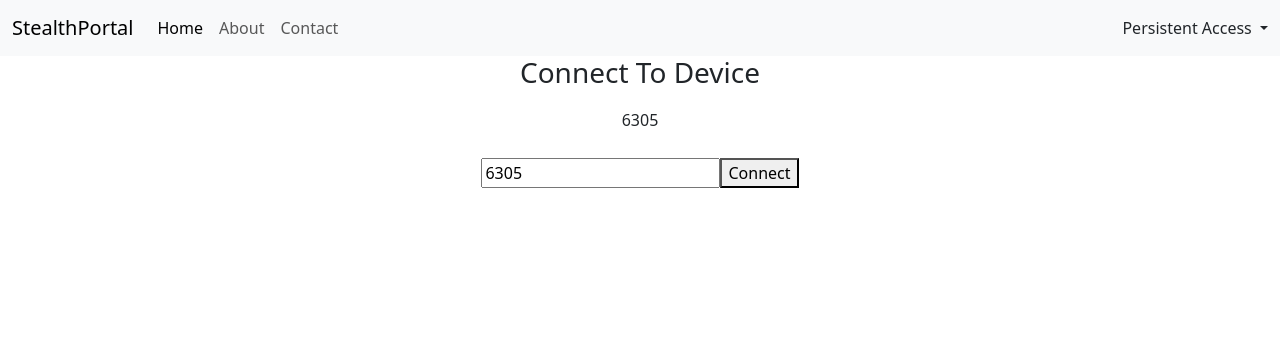
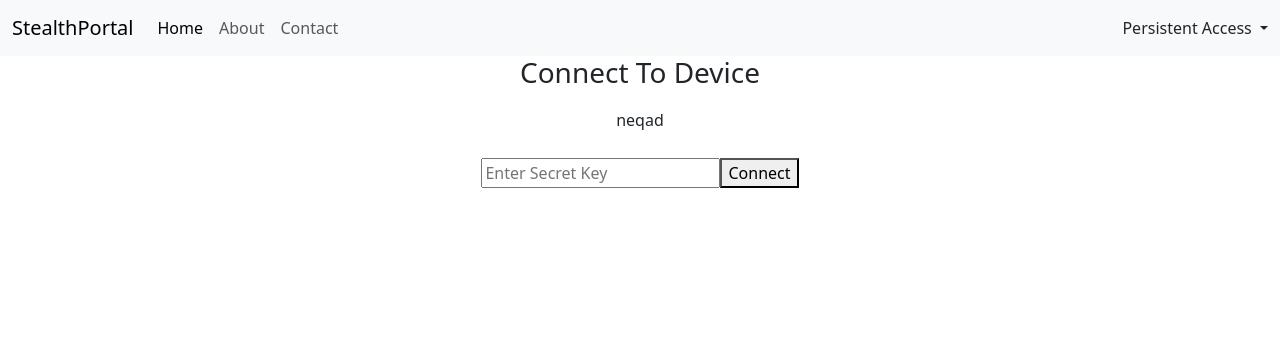
Before and after one commit to Hordunlarmy/StealthPortal, a Flask app: page / in a window 1280 px wide. Shown: the top 356 px of the page. Run offline with Flask 3, Linux system fonts and the light colour scheme; some libraries are stand-ins or nearby versions.

Commit message:
Add function to generate secret word for handshake

```diff
--- a/main.py
+++ b/main.py
@@ -5,6 +5,7 @@ from cryptography.hazmat.primitives.kdf.pbkdf2 import PBKDF2HMAC
 from cryptography.hazmat.backends import default_backend
 from cryptography.hazmat.primitives import hashes
 from cryptography.hazmat.primitives.ciphers import Cipher, algorithms, modes
+from string import ascii_uppercase
 import os
 import base64
 import json
@@ -51,16 +52,30 @@ def decrypt_message(encrypted_message, key):
     return decrypted_message.decode()
 
 
-# Generate a random numeric code for the handshake
-client_code = random.randint(1000, 9999)
+connected_clients = {}
 
-connected_clients = {}
+# Generate a random code for the handshake
+def generate_secret_word(length):
+    vowels = 'aeiou'
+    consonants = 'bcdfghjklmnpqrstvwxyz'
+    secret_word = ''
+
+    for i in range(length):
+        if i % 2 == 0:
+            secret_word += random.choice(consonants)
+        else:
+            secret_word += random.choice(vowels)
+
+    return secret_word
+
+
 
 
 @app.route('/', strict_slashes=False, methods=["POST", "GET"])
 @app.route('/home', strict_slashes=False, methods=["POST", "GET"])
 def index():
-    return render_template('index.html', code=client_code)
+    code = generate_secret_word(5)
+    return render_template('index.html', code=code)
 
 
 @app.route('/register', strict_slashes=False, methods=["POST", "GET"])
@@ -134,4 +149,4 @@ def handle_send_message(data):
 
 
 if __name__ == '__main__':
-    socketio.run(app, debug=True)
+    socketio.run(app, host='0.0.0.0', port=7000, debug=True)
--- a/templates/base.html
+++ b/templates/base.html
@@ -6,8 +6,8 @@
     <title> {% block title%} {% endblock %} </title>
     <link href="https://cdn.jsdelivr.net/npm/bootstrap@5.3.3/dist/css/bootstrap.min.css" rel="stylesheet" integrity="sha384-QWTKZyjpPEjISv5WaRU9OFeRpok6YctnYmDr5pNlyT2bRjXh0JMhjY6hW+ALEwIH" crossorigin="anonymous">
     <link rel="stylesheet" href="{{url_for('static', filename='css/style.css')}}"/>
+    <script src="https://cdnjs.cloudflare.com/ajax/libs/socket.io/4.0.1/socket.io.js" integrity="sha512-q/dWJ3kcmjBLU4Qc47E4A9kTB4m3wuTY7vkFJDTZKjTs8jhyGQnaUrxa0Ytd0ssMZhbNua9hE+E7Qv1j+DyZwA==" crossorigin="anonymous"></script>
   </head>
-
   <header class="site-header">
     <nav class="navbar navbar-expand-lg bg-body-tertiary">
       <div class="container-fluid">
@@ -28,7 +28,6 @@
             </li>
           </ul>
         </div>
-
         <!-- Navbar Right Side -->
         <div class="nav-item dropdown">
           <a class="nav-link dropdown-toggle" href="#" role="button" data-bs-toggle="dropdown" aria-expanded="false">
@@ -41,15 +40,11 @@
         </div>
       </div>
     </nav>
-
   </header>
-
-
   <body>
     <div class="content">
       {% block content %} {% endblock %}
     </div>
-
     <script src="https://cdn.jsdelivr.net/npm/@popperjs/core@2.11.8/dist/umd/popper.min.js" integrity="sha384-I7E8VVD/ismYTF4hNIPjVp/Zjvgyol6VFvRkX/vR+Vc4jQkC+hVqc2pM8ODewa9r" crossorigin="anonymous"></script>
     <script src="https://cdn.jsdelivr.net/npm/bootstrap@5.3.3/dist/js/bootstrap.min.js" integrity="sha384-0pUGZvbkm6XF6gxjEnlmuGrJXVbNuzT9qBBavbLwCsOGabYfZo0T0to5eqruptLy" crossorigin="anonymous"></script>
   </body>
--- a/templates/index.html
+++ b/templates/index.html
@@ -5,12 +5,10 @@
   <h3>Connect To Device</h3>
   <p>{{code}}</p>
   <div class="connect">
-      <input type="text" placeholder="Enter Secret Key" name="code" value="{{code}}" />
+    <input type="text" placeholder="Enter Secret Key" name="code" />
     <button type="submit" name="connect">Connect</button>
   </div>
 </form>
-
 <!-- Message box for displaying server messages -->
 <div id="message-box" class="hidden"></div>
-
 {% endblock content %}
--- a/templates/register.html
+++ b/templates/register.html
@@ -1,7 +1,6 @@
 {% extends 'base.html' %}
 {% block title %} StealthPortal-Register {% endblock title %}
 {% block content %}
-
 <div class="content-section">
   <form method="POST" action="">
     {{ form.hidden_tag() }}
@@ -9,7 +8,6 @@
       <legend class="border-bottom mb-4">Join Today</legend>
       <div class="form-group">
         {{ form.username.label(class="form-control-label") }}
-
         {% if form.username.errors %}
         {{ form.username(class="form-control form-control-lg is-invalid") }}
         <div class="invalid-feedback">
@@ -71,5 +69,4 @@
     Already Have An Account? <a class="ml-2" href="{{ url_for('login') }}">Sign In</a>
   </small>
 </div>
-
 {% endblock content %}
```
Lines whose indentation alone changed are shown as unchanged.
